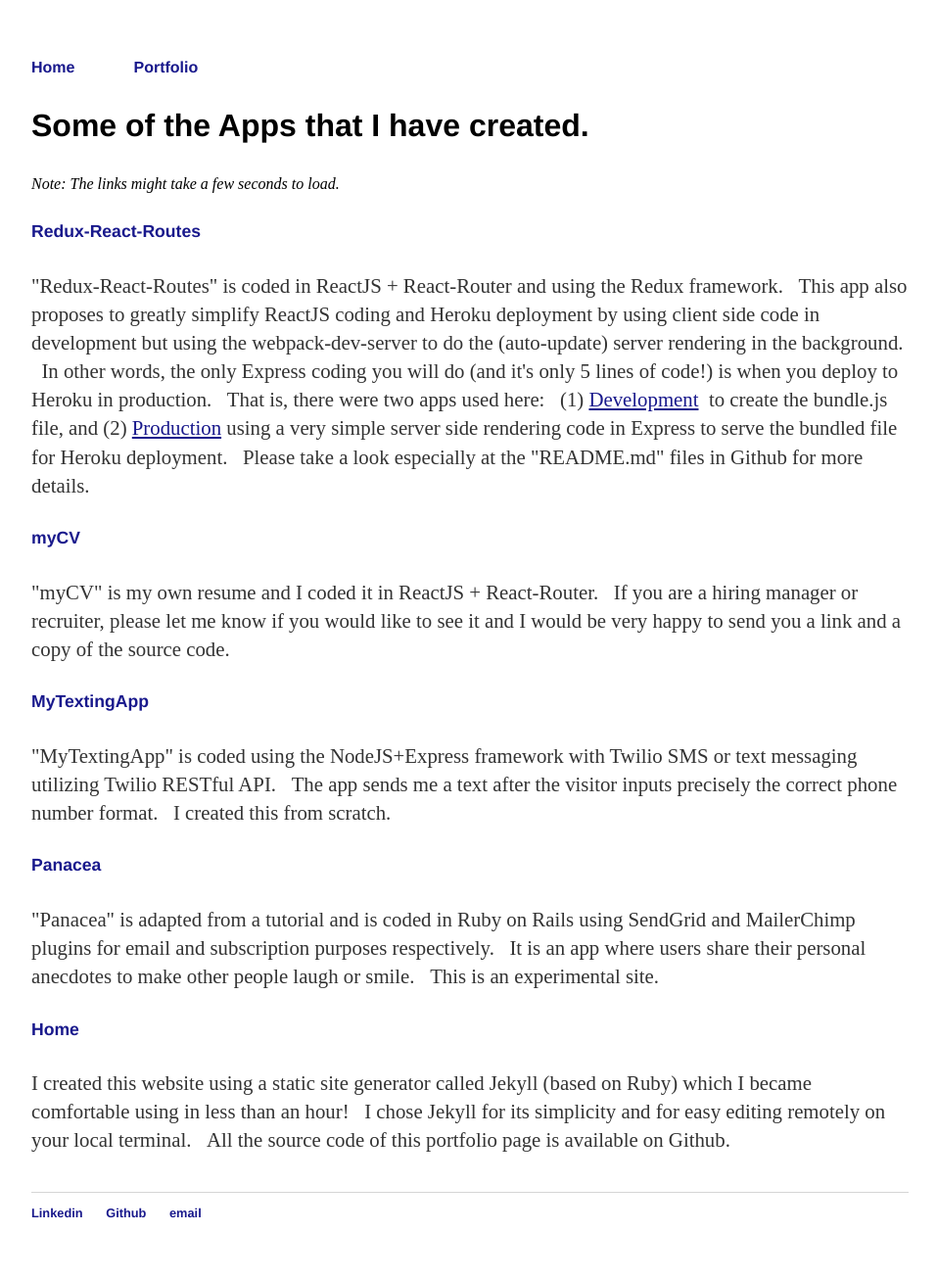
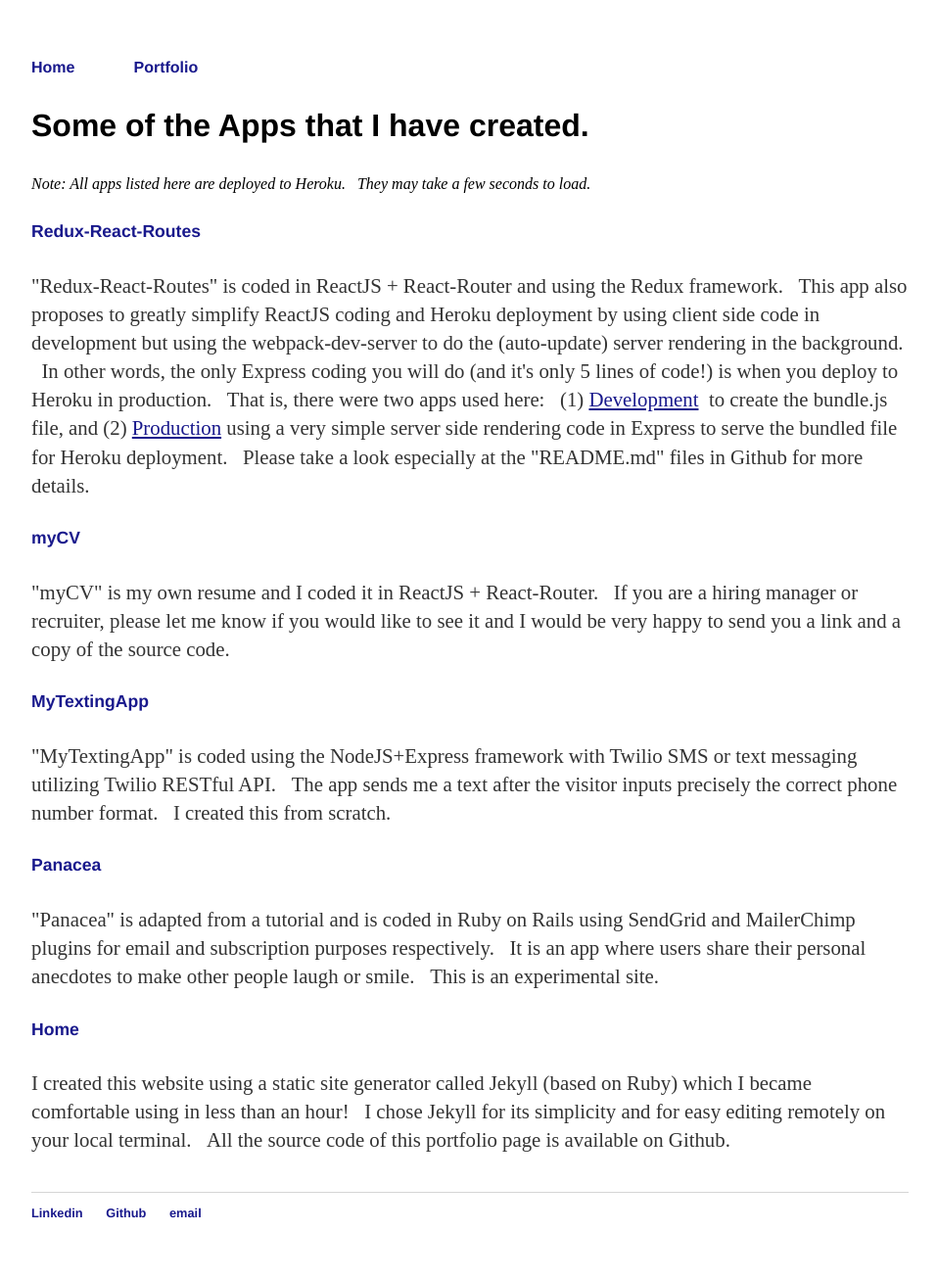
Before and after one commit to rodstaff/rodstaff.github.io, a Jekyll site: the page built from portfolio/index.html, in a window 1280 px wide. Shown: the whole page at 98% size, without its empty margins (160-1117 px from the left). Built offline with Jekyll 4.4.1, drawn with Linux system fonts in a browser that asks for light colours.

Commit message:
modified portfolio/index.html

```diff
--- a/portfolio/index.html
+++ b/portfolio/index.html
@@ -4,7 +4,7 @@
 ---
 <div>
      <h3>Some of the Apps that I have created.</h3>
-     <em>Note:  The links might take a few seconds to load.</em>
+     <em>Note:  All apps listed here are deployed to Heroku.  &nbsp;&nbsp;They may take a few seconds to load.</em>
 
          <h5><a href="https://redux-react-heroku.herokuapp.com/" target="_blank">Redux-React-Routes</a></h5>
 
```
